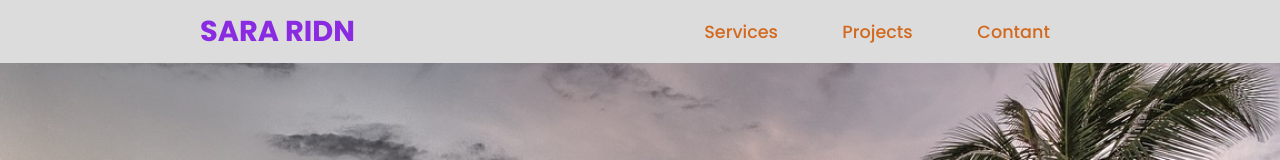
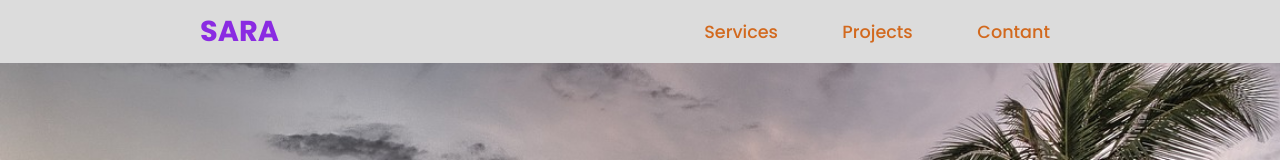
Before and after one commit to salshalahe/project, a plain HTML site: page index.html in a window 1280 px wide. Shown: the top 160 px of the page. Drawn offline with Linux system fonts and the light colour scheme.

Commit message:
Update index.html

```diff
--- a/index.html
+++ b/index.html
@@ -9,7 +9,7 @@
 </head>
 <body>
     <header>
-        <a href="#" class="logo"> Sara Ridn </a>
+        <a href="#" class="logo"> Sara  </a>
         <nav class="navigation">
             <a href="sara2.html"> Services</a>
             <a href="sara3.html"> Projects </a>
```
